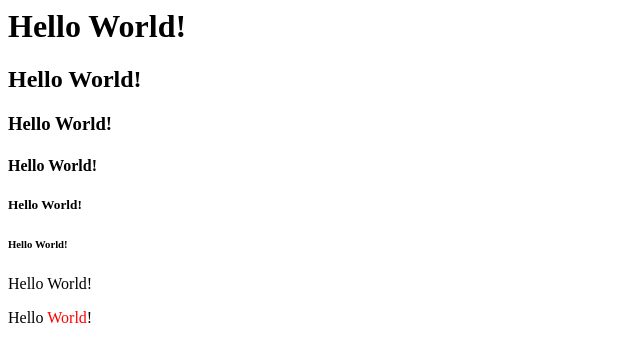
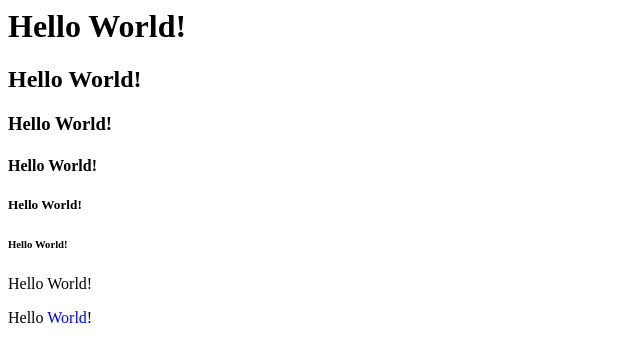
Before and after one commit to LucasCalesco/LucasCalesco.github.io, a plain HTML site: page index.html in a window 1280 px wide. Shown: the full height of the page, 0-640 px from the left. Drawn offline with Linux system fonts and the light colour scheme.

Commit message:
Update index.html

```diff
--- a/index.html
+++ b/index.html
@@ -10,7 +10,7 @@
         <h5>Hello World!</h5>
         <h6>Hello World!</h6>
         <p>Hello World!</p>
-        <p>Hello <span style="color: red;">World</span>!</p>
+        <p>Hello <span style="color: blue;">World</span>!</p>
 
         <script>
             alert("Bem-vindo!");
```
